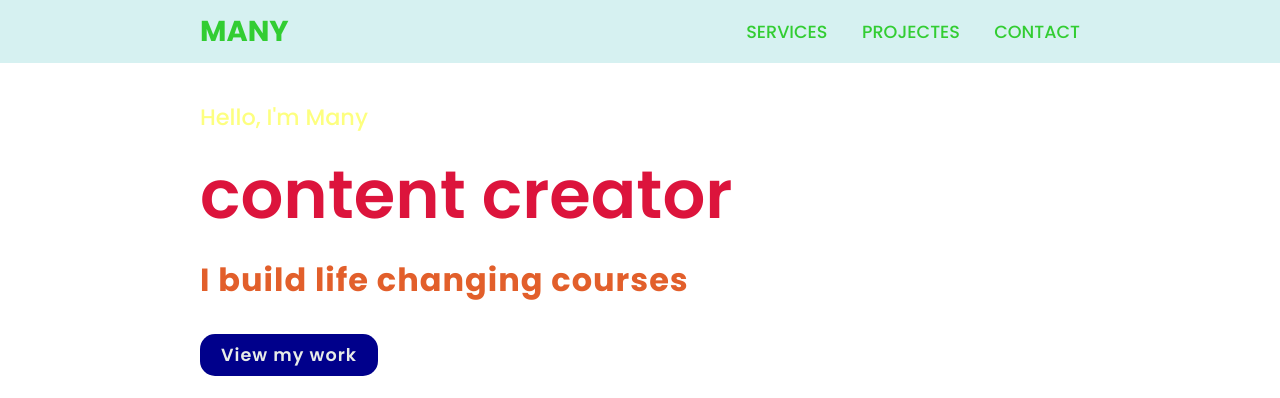
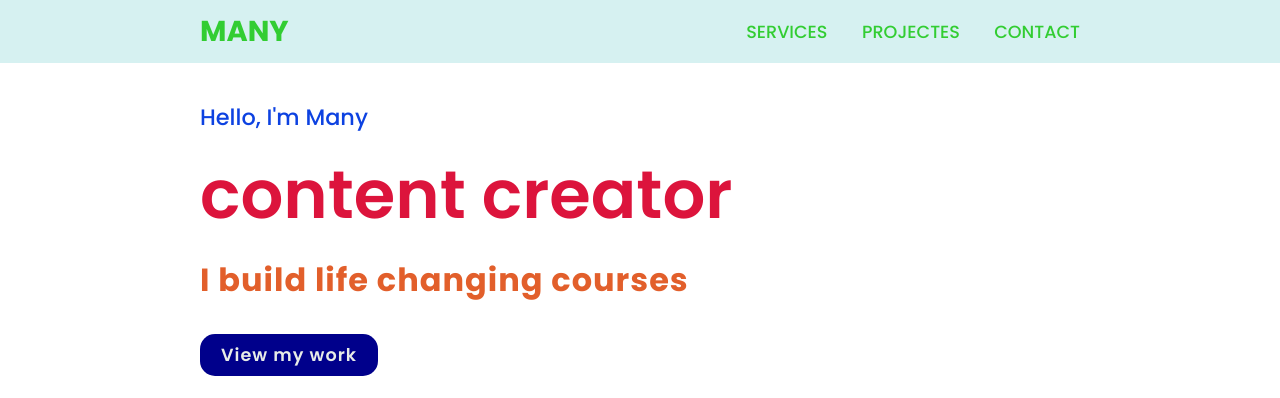
Before and after one commit to Many-Al/Many_8, a plain HTML site: page index.html in a window 1280 px wide. Shown: the top 398 px of the page. Drawn offline with Linux system fonts and the light colour scheme; files that its build step writes are made by us from their sources; files whose address does not match are found by name.

Commit message:
code verbessert

```diff
--- a/index.html
+++ b/index.html
@@ -10,7 +10,7 @@
     <meta name="viewport" content="width=device-width, initial-scale=1.0">
 
     <link rel="stylesheet" href="https://cdnjs.cloudflare.com/ajax/libs/font-awesome/5.15.4/css/all.min.css">
- <link rel="stylesheet" href="css/style.css">
+ <link rel="stylesheet" href="style.css">
  <title>my page</title>
 </head>
 <body>
--- a/style.css
+++ b/style.css
@@ -61,7 +61,7 @@ padding: 100px 200px;
     background-attachment: fixed;
 }
 .main h2{
-  color: rgb(253, 255, 127);
+  color: rgb(13, 66, 225);
   font-size: 1.4em;
   font-weight: 500;
 }
```
Also changed, not shown: s4.jpg (added), 1 other file.
